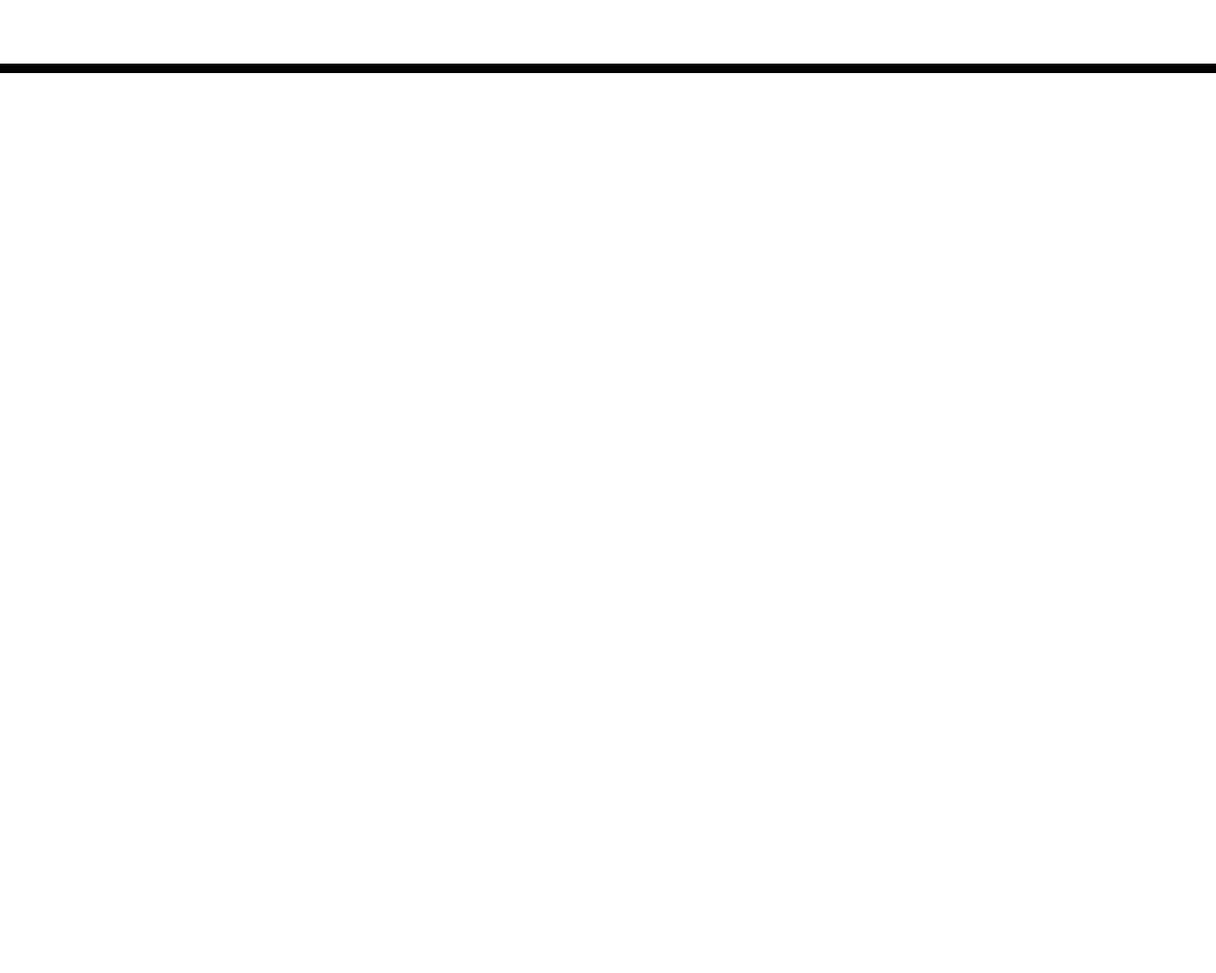
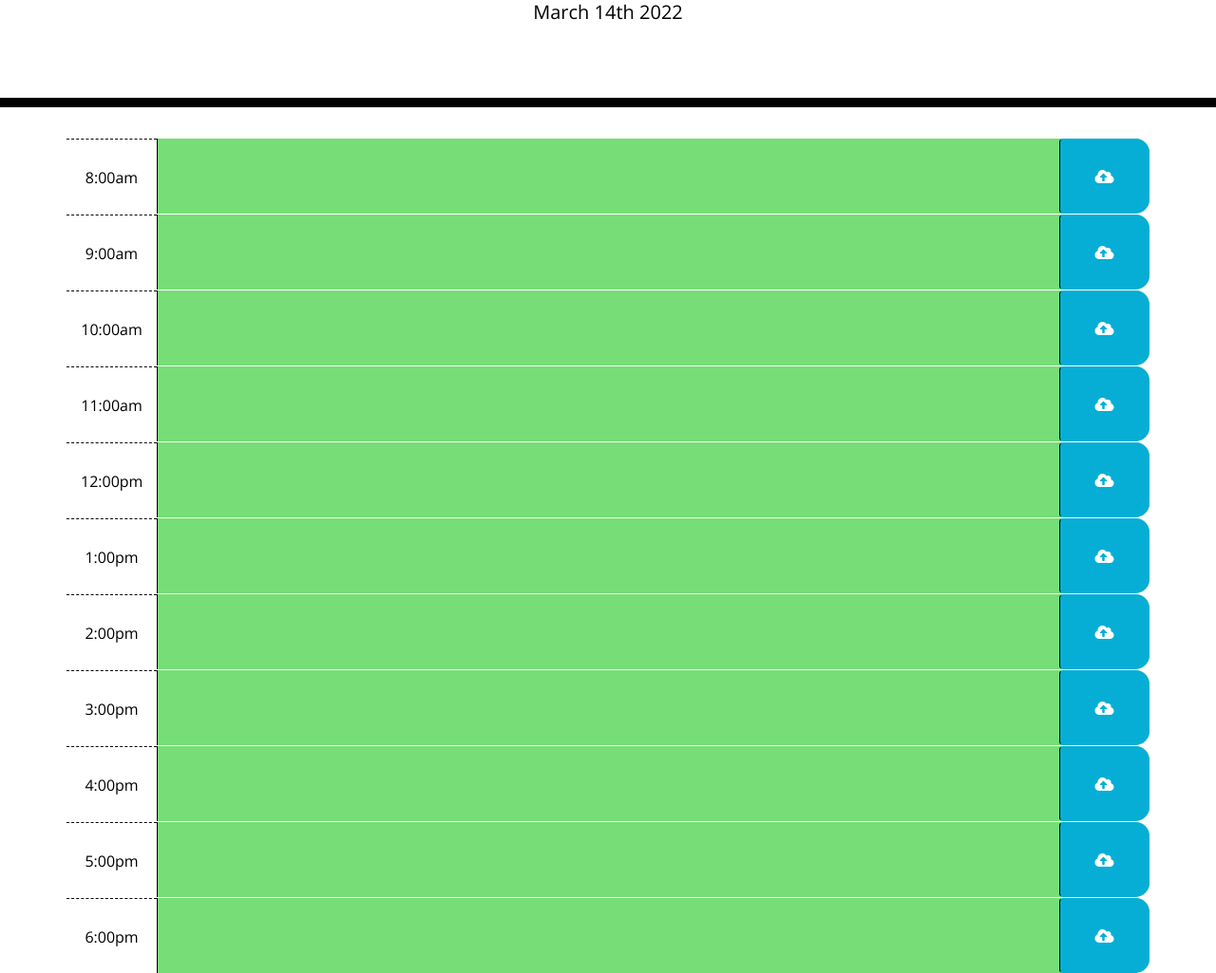
Before and after one commit to CDMurr/Calender-Planner-Station, a plain HTML site: page index.html in a window 1280 px wide. Shown: the part 191-1216 px from the top of the page at 95% size. Before the commit the page ends 800 px from the top, so only its background shows below. Drawn offline with nearby package versions, Linux system fonts and the light colour scheme.

Commit message:
ready for submit, still needs local storage added

```diff
--- a/index.html
+++ b/index.html
@@ -1,23 +1,14 @@
 <!DOCTYPE html>
 <html lang="en">
+
 <head>
   <meta charset="UTF-8" />
   <meta name="viewport" content="width=device-width, initial-scale=1.0" />
   <meta http-equiv="X-UA-Compatible" content="ie=edge" />
-    <link
-      rel="stylesheet"
-      href="https://stackpath.bootstrapcdn.com/bootstrap/4.3.1/css/bootstrap.min.css"
-    />
-    <link
-      rel="stylesheet"
-      href="https://use.fontawesome.com/releases/v5.8.1/css/all.css"
-      integrity="sha384-50oBUHEmvpQ+1lW4y57PTFmhCaXp0ML5d60M1M7uH2+nqUivzIebhndOJK28anvf"
-      crossorigin="anonymous"
-    />
-    <link
-      href="https://fonts.googleapis.com/css?family=Open+Sans&display=swap"
-      rel="stylesheet"
-    />
+  <link rel="stylesheet" href="https://stackpath.bootstrapcdn.com/bootstrap/4.3.1/css/bootstrap.min.css" />
+  <link rel="stylesheet" href="https://use.fontawesome.com/releases/v5.8.1/css/all.css"
+    integrity="sha384-50oBUHEmvpQ+1lW4y57PTFmhCaXp0ML5d60M1M7uH2+nqUivzIebhndOJK28anvf" crossorigin="anonymous" />
+  <link href="https://fonts.googleapis.com/css?family=Open+Sans&display=swap" rel="stylesheet" />
   <link rel="stylesheet" href="style.css" />
   <title>Work Day Scheduler</title>
 </head>
@@ -30,9 +21,131 @@
   </header>
   <div class="container">
     <!-- Timeblocks go here -->
+    <div id="hour9" class="row time-block">
+      <div class="col-md-1 hour">
+        <span>8:00am</span>
+      </div>
+
+      <textarea class="col-md-10 description"></textarea>
+
+      <button class="btn saveBtn col-md-1"><i class="fas fa-cloud-upload-alt"></i></button>
+
+    </div>
+
+    <div id="hour10" class="row time-block">
+      <div class="col-md-1 hour">
+        <span>9:00am</span>
+      </div>
+
+      <textarea class="col-md-10 description"></textarea>
+
+      <button class="btn saveBtn col-md-1"><i class="fas fa-cloud-upload-alt"></i></button>
+
+    </div>
+
+    <div id="hour10" class="row time-block">
+      <div class="col-md-1 hour">
+        <span>10:00am</span>
+      </div>
+
+      <textarea class="col-md-10 description"></textarea>
+
+      <button class="btn saveBtn col-md-1"><i class="fas fa-cloud-upload-alt"></i></button>
+
+    </div>
+
+    <div id="hour11" class="row time-block">
+      <div class="col-md-1 hour">
+        <span>11:00am</span>
+      </div>
+
+      <textarea class="col-md-10 description"></textarea>
+
+      <button class="btn saveBtn col-md-1"><i class="fas fa-cloud-upload-alt"></i></button>
+
+    </div>
+
+    <div id="hour12" class="row time-block">
+      <div class="col-md-1 hour">
+        <span>12:00pm</span>
+      </div>
+
+      <textarea class="col-md-10 description"></textarea>
+
+      <button class="btn saveBtn col-md-1"><i class="fas fa-cloud-upload-alt"></i></button>
+
+    </div>
+
+    <div id="hour13" class="row time-block">
+      <div class="col-md-1 hour">
+        <span>1:00pm</span>
+      </div>
+
+      <textarea class="col-md-10 description"></textarea>
+
+      <button class="btn saveBtn col-md-1"><i class="fas fa-cloud-upload-alt"></i></button>
+
+    </div>
+
+    <div id="hour14" class="row time-block">
+      <div class="col-md-1 hour">
+        <span>2:00pm</span>
+      </div>
+
+      <textarea class="col-md-10 description"></textarea>
+
+      <button class="btn saveBtn col-md-1"><i class="fas fa-cloud-upload-alt"></i></button>
+
+    </div>
+
+    <div id="hour15" class="row time-block">
+      <div class="col-md-1 hour">
+        <span>3:00pm</span>
+      </div>
+
+      <textarea class="col-md-10 description"></textarea>
+
+      <button class="btn saveBtn col-md-1"><i class="fas fa-cloud-upload-alt"></i></button>
+
+    </div>
+
+    <div id="hour16" class="row time-block">
+      <div class="col-md-1 hour">
+        <span>4:00pm</span>
+      </div>
+
+      <textarea class="col-md-10 description"></textarea>
+
+      <button class="btn saveBtn col-md-1"><i class="fas fa-cloud-upload-alt"></i></button>
+
+    </div>
+
+    <div id="hour17" class="row time-block">
+      <div class="col-md-1 hour">
+        <span>5:00pm</span>
+      </div>
+
+      <textarea class="col-md-10 description"></textarea>
+
+      <button class="btn saveBtn col-md-1"><i class="fas fa-cloud-upload-alt"></i></button>
+
+    </div>
+
+    <div id="hour18" class="row time-block">
+      <div class="col-md-1 hour">
+        <span>6:00pm</span>
+      </div>
+
+      <textarea class="col-md-10 description"></textarea>
+
+      <button class="btn saveBtn col-md-1"><i class="fas fa-cloud-upload-alt"></i></button>
+
+    </div>
   </div>
 
   <script src="https://code.jquery.com/jquery-3.4.1.min.js"></script>
+  <script src="script.js"></script>
   <script src="https://cdnjs.cloudflare.com/ajax/libs/moment.js/2.24.0/moment.min.js"></script>
 </body>
+
 </html>
--- /dev/null
+++ b/script.js
@@ -0,0 +1,33 @@
+// getting the current date & day
+$(document).ready(function () {
+    $("#currentDay").text(moment().format("MMMM Do YYYY"));
+
+    function hourTracker() {
+        //get current number of hours.
+        var currentHour = moment().hour();
+
+        // set up color coding of blocks based on time of day
+        $(".time-block").each(function () {
+            var blockHour = parseInt($(this).attr("id").split("hour")[1]);
+            console.log( blockHour, currentHour)
+
+
+            if (blockHour < currentHour) {
+                $(this).addClass("past");
+                $(this).removeClass("future");
+                $(this).removeClass("present");
+            }
+            else if (blockHour === currentHour) {
+                $(this).removeClass("past");
+                $(this).addClass("present");
+                $(this).removeClass("future");
+            }
+            else {
+                $(this).removeClass("present");
+                $(this).removeClass("past");
+                $(this).addClass("future");
+            }
+        })
+    }
+    hourTracker();
+})
```
Also changed, not shown: webpage screenshot.png (added), 1 other file. Lines whose indentation alone changed are shown as unchanged.
